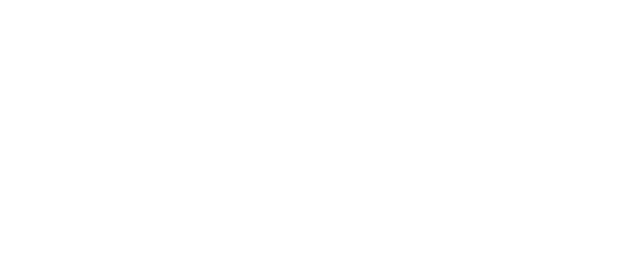
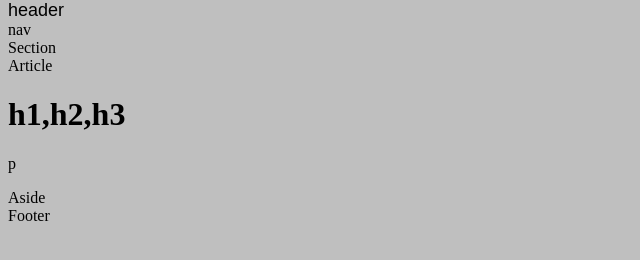
Before and after one commit to meglambda/HW-Wireframe, a plain HTML site: page index.html in a window 1280 px wide. Shown: the whole page, without its empty margins (0-640 px from the left). Drawn offline with Linux system fonts and the light colour scheme.

Commit message:
<COMMENT>

```diff
--- a/index.html
+++ b/index.html
@@ -1,9 +1,39 @@
 <!DOCTYPE html>
-<html>
+<html lang="en-us">
 <head>
+<meta charset="UTF-8">
 	<title></title>
+	<Link rel="stylesheet" type="text/css" href="style.css">
+
 </head>
 <body>
+ 	<!-- The header with a clearfix afterwords-->
+
+		<header>header</header>
+			<div class= "content1">
+				<nav>nav</nav>
+			</div>
+
+			<div class= "content2">
+				<section>Section</section>
+					<article>Article</article>
+
+						<h1>h1,h2,h3</h1>
+						<p>p</p>
+
+
+			</div>
+
+			<div class ="content3">
+			<aside>Aside</aside>
+			</div>
+
+			<!-- apply clearfix to this -->
+
+			<footer>Footer</footer>
+
+	</div>
+
 
 </body>
 </html>
--- a/style.css
+++ b/style.css
@@ -0,0 +1,14 @@
+body {
+	background: #7777;
+	content: #ebebeb;
+	margin-top: 0px;
+	margin-right: 40 px;
+	margin-left: 40 px;
+	margin-bottom: 100px;
+}
+header {
+
+	font-family: 'Arial','Helvetica Neue', Helvetica, sans-serif;
+	font-size: 18px;
+
+}
```
